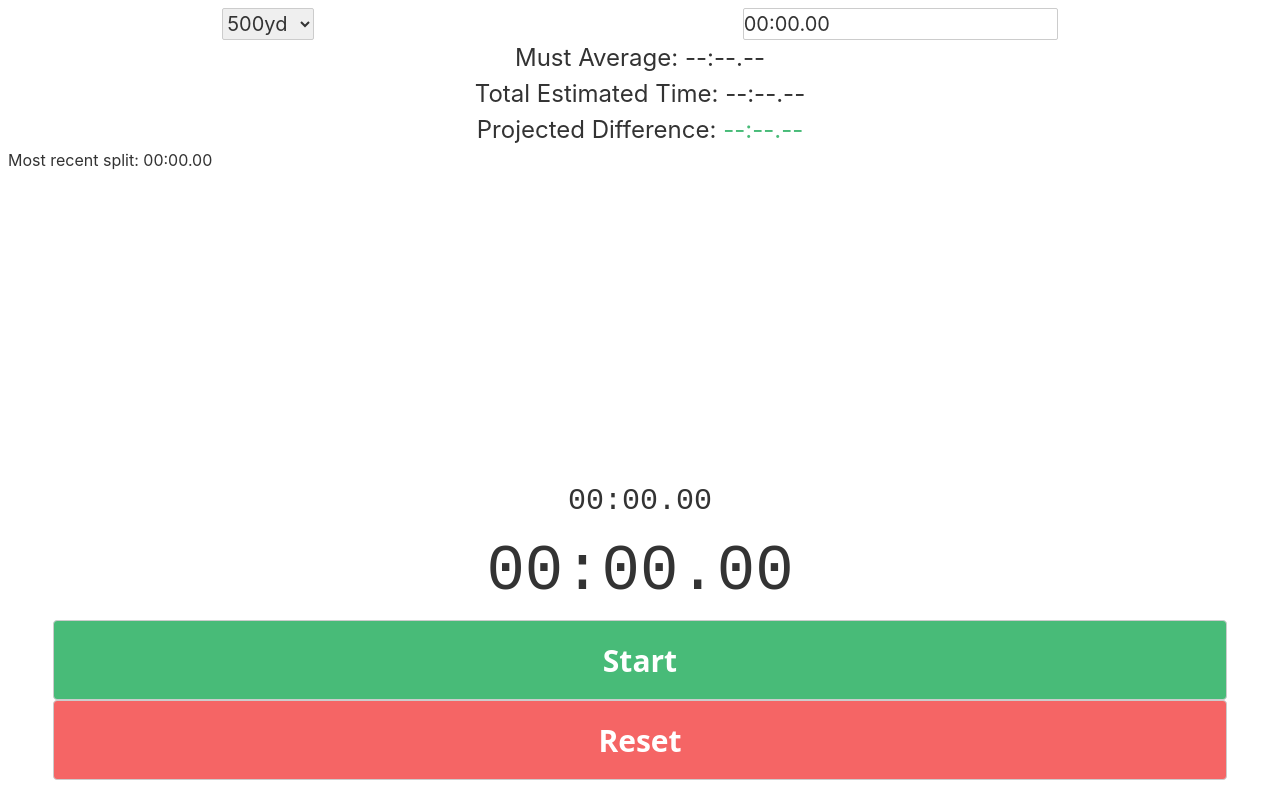
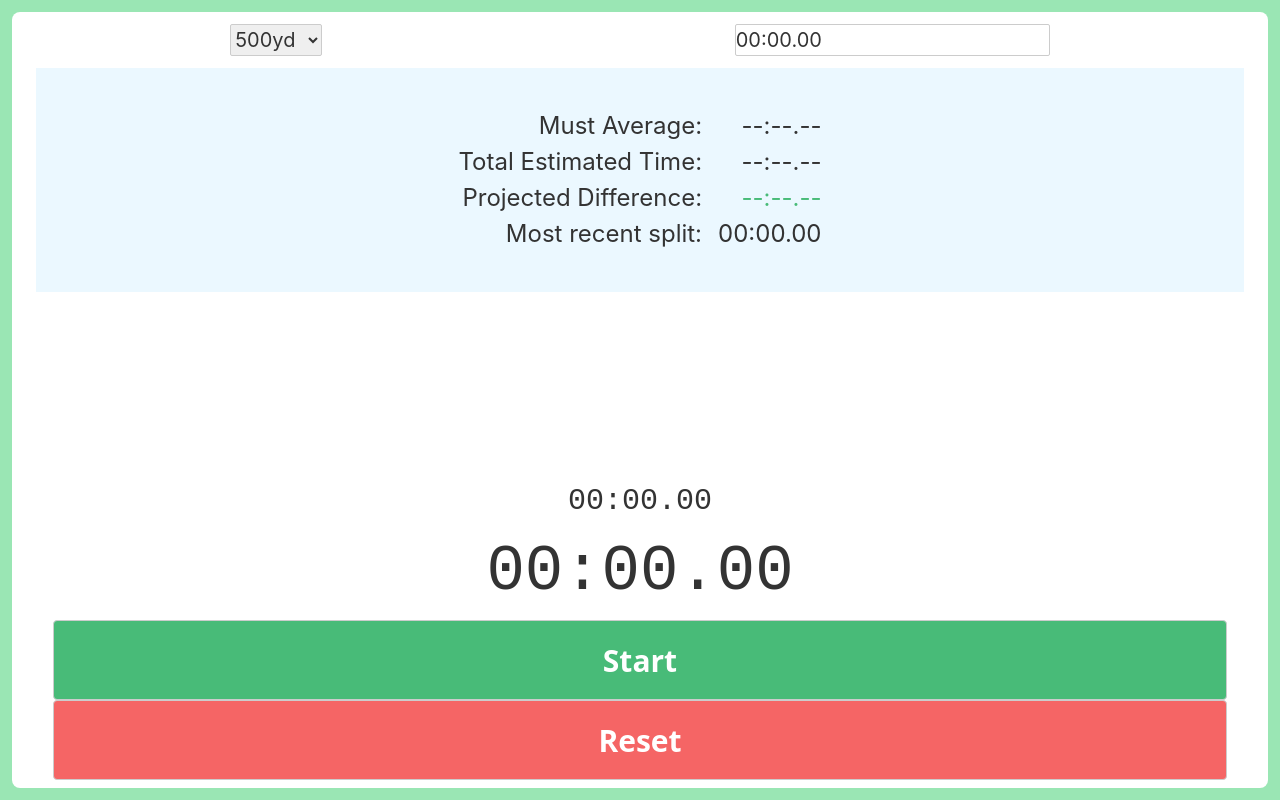
Before and after one commit to emmettmccann/onpace, a Svelte app: page / in a window 1280 px wide. Built offline with nearby package versions, Linux system fonts and the light colour scheme.

Commit message:
border test

```diff
--- a/public/global.css
+++ b/public/global.css
@@ -7,7 +7,8 @@ html, body {
 body {
 	color: #333;
 	margin: 0;
-	padding: 8px;
+	padding: 0px;
+	height: 100vh;
 	box-sizing: border-box;
 	font-family: -apple-system, BlinkMacSystemFont, "Segoe UI", Roboto, Oxygen-Sans, Ubuntu, Cantarell, "Helvetica Neue", sans-serif;
 }
--- a/src/App.svelte
+++ b/src/App.svelte
@@ -34,30 +34,18 @@
   @tailwind base;
   @tailwind components;
   @tailwind utilities;
+
+  #main-app {
+    @apply p-3 rounded-lg m-0 bg-white h-full;
+  }
+
+  #page {
+    @apply bg-green-300 p-3 h-screen;
+  }
 </style>
 
-<!-- <style>
-  main {
-    text-align: center;
-    padding: 1em;
-    max-width: none;
-    margin: 0 auto;
-  }
-
-  h1 {
-    color: #ff3e00;
-    text-transform: uppercase;
-    font-size: 4em;
-    font-weight: 100;
-  }
-
-  @media (min-width: 640px) {
-    main {
-      max-width: 33%;
-    }
-  }
-</style> -->
-<main>
+<main id="page">
+  <div id="main-app">
     <form
       on:submit|preventDefault
       class="flex flex-row justify-around w-full text-xl">
@@ -72,4 +60,5 @@
     <Race {lapTimes} {lapCount} {goalTime} on:mustHold={updateMustHold} />
     <Timer on:lapTimes={updateLapTimes} {mustHold} {lapCount} />
 
+  </div>
 </main>
--- a/src/Race.svelte
+++ b/src/Race.svelte
@@ -32,22 +32,26 @@
     font-weight: 400;
     line-height: 6rem;
   }
+
+  #main {
+    @apply p-8 flex flex-col items-center bg-blue-100 m-3;
+  }
 </style>
 
-<div>
+<div id="main">
   <div>
-    <div class="flex flex-col items-center text-2xl width-full">
-      <div>
-        Must Average:
+    <div class="flex flex-row text-2xl text-right items-between width-full">
+      <div class="m-2">
+        <div>Must Average:</div>
+        <div>Total Estimated Time:</div>
+        <div>Projected Difference:</div>
+        <div>Most recent split:</div>
+      </div>
+      <div class="flex flex-col m-2">
         <TimeDisp time={mustAverage} />
-      </div>
-      <div>
-        Total Estimated Time:
         <TimeDisp time={totalTime} />
-      </div>
-      <div>
-        Projected Difference:
         <TimeDisp split fullTime time={projDifference} />
+        <TimeDisp time={currentPace} />
       </div>
     </div>
 
@@ -59,10 +63,6 @@
       {/if}
     {/if}
 
-    <div>
-      Most recent split:
-      <TimeDisp time={currentPace} />
-    </div>
     <!-- <div>Distance Covered: {distanceCovered}</div> -->
   </div>
   <p />
```
Lines whose indentation alone changed are shown as unchanged.
